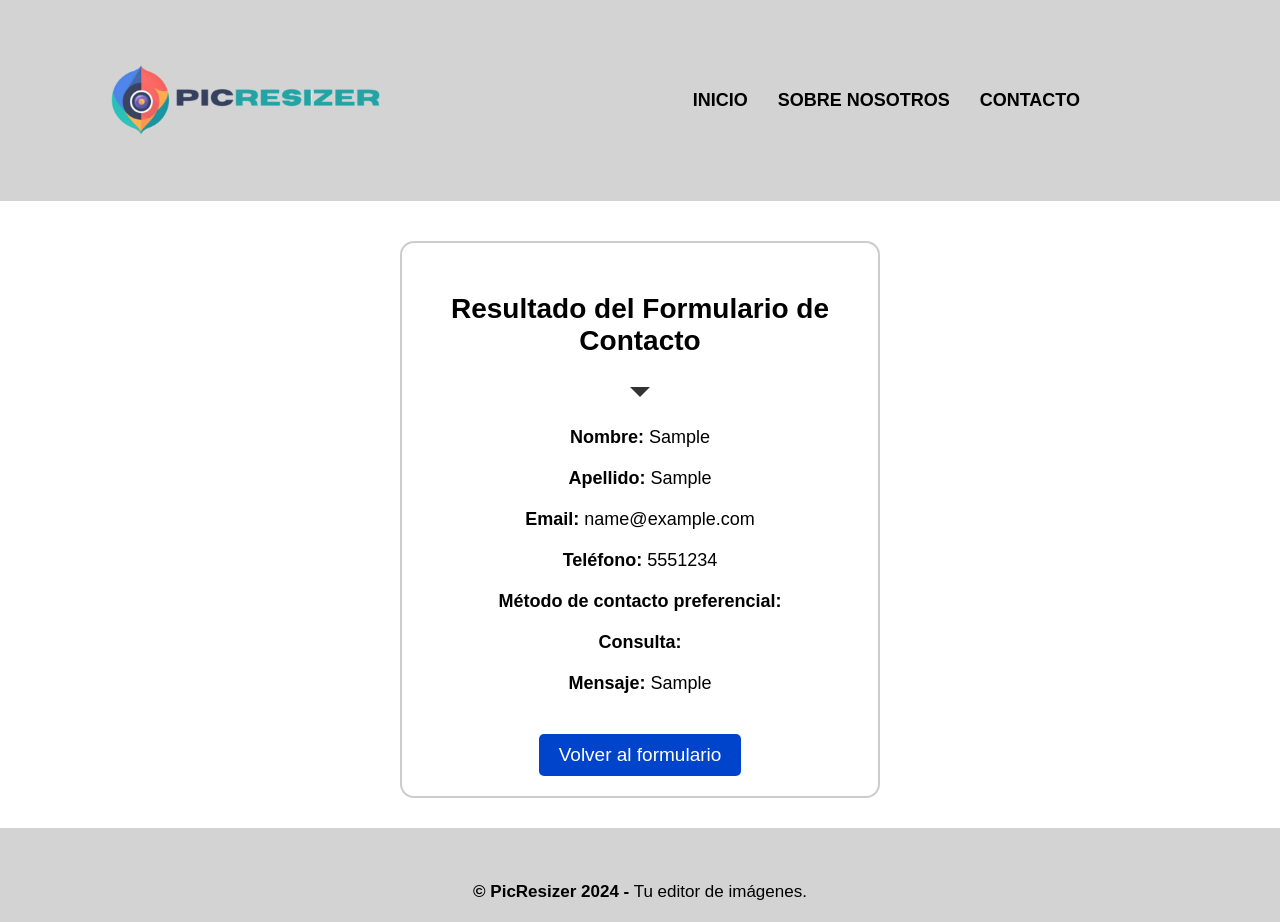
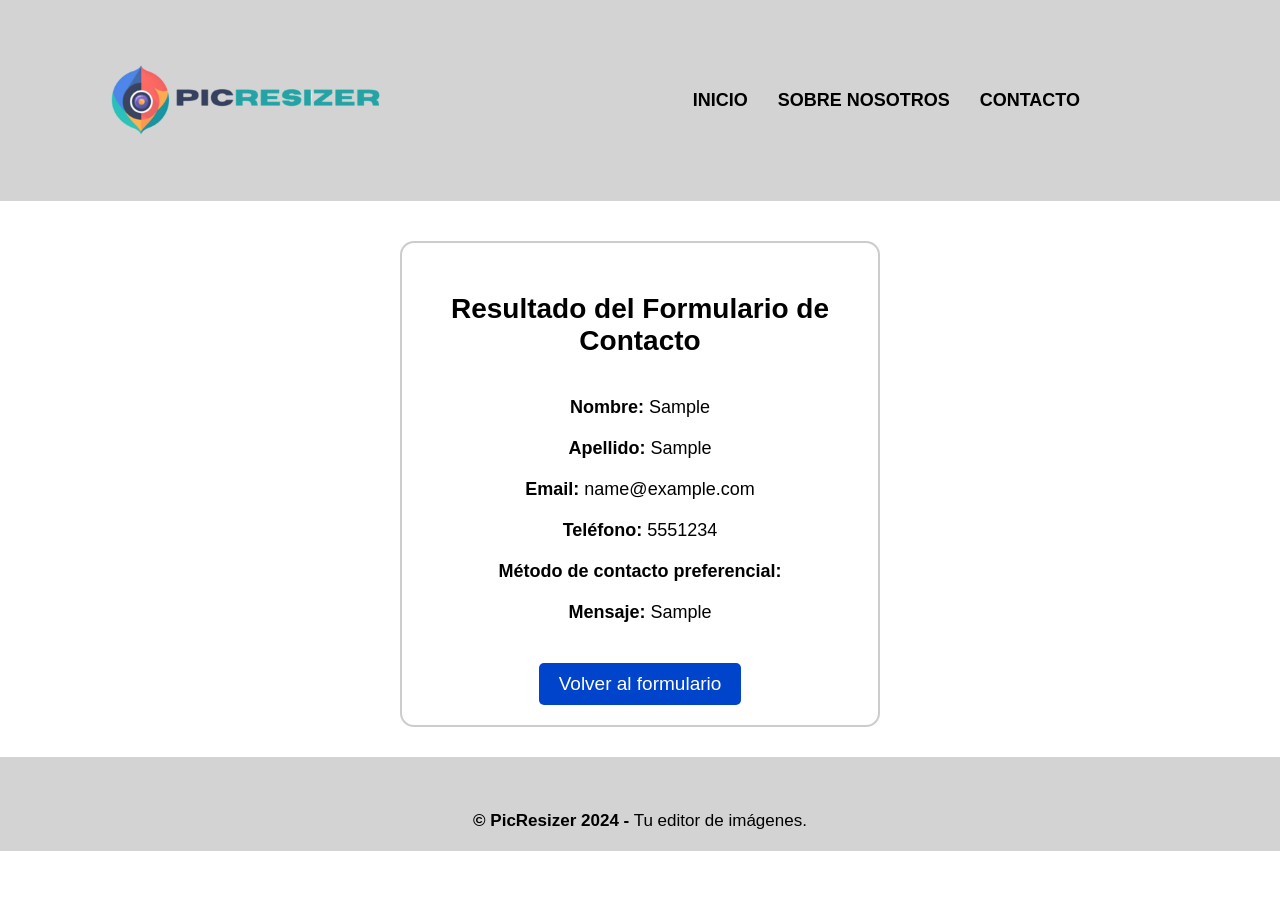
Before and after one commit to DavidD2497/PicResizer-React, a React (Create React App) app in the folder picresizer/: page /contact in a window 1280 px wide. Both pictures are taken after typing "Sample", "Sample", "name@example.com", "5551234", "Sample" into the empty fields and a click on the button "ENVIAR". After the commit the page ends 851 px from the top, so only its background shows below. Built offline with nearby package versions, Linux system fonts and the light colour scheme.

Commit message:
Arreglos en el formulario de contacto

```diff
--- a/picresizer/src/components/Contact.js
+++ b/picresizer/src/components/Contact.js
@@ -8,7 +8,6 @@ const Contacto = () => {
         email: '',
         telefono: '',
         metodoContacto: '',
-        consulta: '',
         mensaje: ''
     });
 
@@ -74,17 +73,6 @@ const Contacto = () => {
                             <option value="Email">Email</option>
                             <option value="Telefono">Teléfono</option>
                         </select>
-                        <select
-                            name="consulta"
-                            value={formData.consulta}
-                            onChange={handleChange}
-                        >
-                            <option value="">¿Qué estás buscando?</option>
-                            <option value="Consulta de Venta">Consulta de Venta</option>
-                            <option value="Consulta de Compra">Consulta de Compra</option>
-                            <option value="Consulta de Envío">Consulta de Envío</option>
-                            <option value="Otro">Otro</option>
-                        </select>
                     </div>
                     <textarea
                         name="mensaje"
--- a/picresizer/src/components/Resultado.js
+++ b/picresizer/src/components/Resultado.js
@@ -6,7 +6,7 @@ const Resultado = () => {
     const navigate = useNavigate();
     const formData = location.state?.formData;
 
-    // Si no hay datos, redirige de vuelta al formulario
+
     if (!formData) {
         return (
             <div>
@@ -19,22 +19,12 @@ const Resultado = () => {
     return (
         <div  class="formulario" >
             <h2 class="titulo-respuesta"> Resultado del Formulario de Contacto</h2>
-            <div style={{
-                width: 0,
-                height: 0,
-                borderLeft: '10px solid transparent',
-                borderRight: '10px solid transparent',
-                borderTop: '10px solid #333',
-                margin: '10px auto',
-
-            }}></div>
             <div  class="respuestas" >
                 <p class="respuesta"><strong>Nombre:</strong> {formData.nombre}</p>
                 <p class="respuesta"><strong>Apellido:</strong> {formData.apellido}</p>
                 <p class="respuesta"><strong>Email:</strong> {formData.email}</p>
                 <p class="respuesta"><strong>Teléfono:</strong> {formData.telefono}</p>
                 <p class="respuesta"><strong>Método de contacto preferencial:</strong> {formData.metodoContacto}</p>
-                <p class="respuesta"><strong>Consulta:</strong> {formData.consulta}</p>
                 <p class="respuesta"><strong>Mensaje:</strong> {formData.mensaje}</p>
             </div>
             <button class="boton-respuesta" onClick={() => navigate('/Contact')}>Volver al formulario</button>
```
